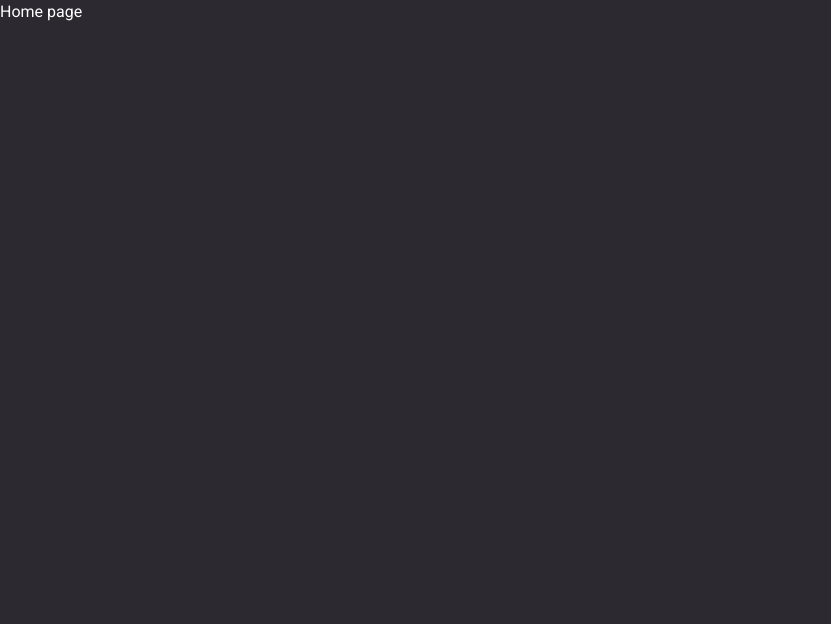
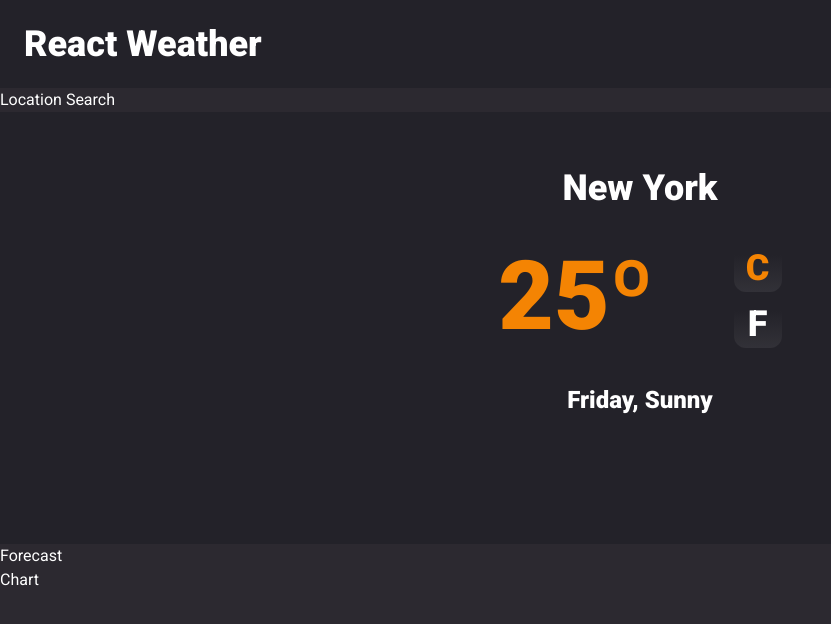
Before and after one commit to OlehD88/next-weather, a Next.js app: page / in a window 1280 px wide. Shown: the top 624 px of the page, without its empty margins (0-831 px from the left). Built offline with nearby package versions, Linux system fonts and the light colour scheme.

Commit message:
Add base layout for page

```diff
--- a/src/app/globals.css
+++ b/src/app/globals.css
@@ -11,6 +11,12 @@
 	--card-gradient: linear-gradient(0deg, rgba(196, 196, 196, 0.2) -79.96%, rgba(196, 196, 196, 0.0877044) 6.86%, rgba(196, 196, 196, 0) 78.31%);
 }
 
+.dark-section {
+	display: flex;
+	justify-content: center;
+	background: var(--secondary-bg)
+}
+
 .card-gradient {
 	background: var(--card-gradient);
 }
--- a/src/app/page.tsx
+++ b/src/app/page.tsx
@@ -1,3 +1,14 @@
+import { CurrentWeatherContainer } from '@/components/CurrentWeather/CurrentWeather.container'
+import { Header } from '@/components/Header/Header'
+
 export default function Home() {
-  return <div>Home page</div>;
+	return (
+		<main>
+			<Header />
+			<section>Location Search</section>
+			<CurrentWeatherContainer />
+			<section>Forecast</section>
+			<section>Chart</section>
+		</main>
+	)
 }
--- /dev/null
+++ b/src/components/CurrentWeather/CurrentWeather.container.tsx
@@ -0,0 +1,22 @@
+'use client'
+
+import { TemperatureUnit } from '@/types/weather'
+import { CurrentWeather } from './CurrentWeather'
+
+export const CurrentWeatherContainer = () => {
+	const mockData = {
+		location: 'New York',
+		temperature: 25,
+		weatherInfo: 'Sunny',
+		date: '2021-08-20T10:00:00Z',
+		unit: TemperatureUnit.Celsius,
+	}
+
+	const onUnitChange = () => {}
+
+	return (
+		<section className="dark-section pt-14 pb-32 flex justify-center">
+			<CurrentWeather {...mockData} onUnitChange={onUnitChange} />
+		</section>
+	)
+}
--- a/src/components/CurrentWeather/CurrentWeather.tsx
+++ b/src/components/CurrentWeather/CurrentWeather.tsx
@@ -1,3 +1,5 @@
+'use client'
+
 import clsx from 'clsx'
 
 import { TEMPERATURE_SIGN } from '@/consts'
@@ -10,6 +12,7 @@ type CurrentWeatherProps = {
 	weatherInfo: string
 	date: string
 	unit: TemperatureUnit
+	onUnitChange: (unit: TemperatureUnit) => void
 }
 
 export const CurrentWeather: React.FC<CurrentWeatherProps> = ({
@@ -18,6 +21,7 @@ export const CurrentWeather: React.FC<CurrentWeatherProps> = ({
 	weatherInfo,
 	date,
 	unit,
+	onUnitChange,
 }) => {
 	const dayName = getDayNameFromDate(date)
 
@@ -46,6 +50,7 @@ export const CurrentWeather: React.FC<CurrentWeatherProps> = ({
 					{units.map((unitInfo) => (
 						<button
 							key={unitInfo.name}
+							onClick={onUnitChange.bind(null, unitInfo.unit)}
 							className={clsx(
 								'place-items-center w-12 h-12 text-4xl card-gradient rounded-xl',
 								'hover:text-[var(--secondary-color)]',
--- a/src/components/Header/Header.tsx
+++ b/src/components/Header/Header.tsx
@@ -1,7 +1,7 @@
 export const Header = () => {
 	return (
-		<header className="w-full p-6 bg-[var(--secondary-bg)]">
-			<div className="max-w-7xl">
+		<header className="w-full p-6 dark-section">
+			<div className="max-w-7xl w-full">
 				<h1 className="font-black text-4xl">React Weather</h1>
 			</div>
 		</header>
```
Also changed, not shown: 1 other file (tests, documents, lock files or other folders).
